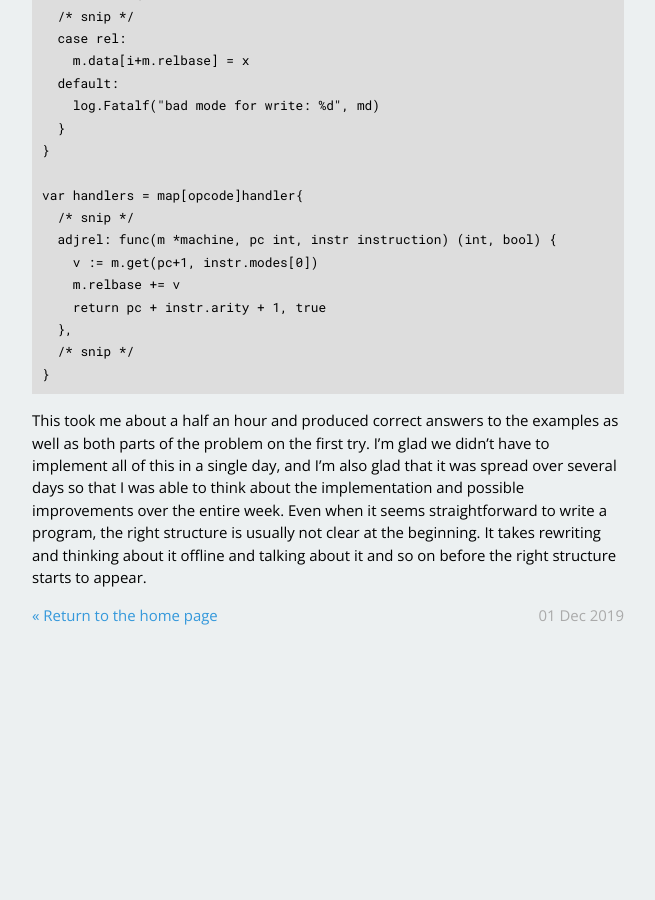
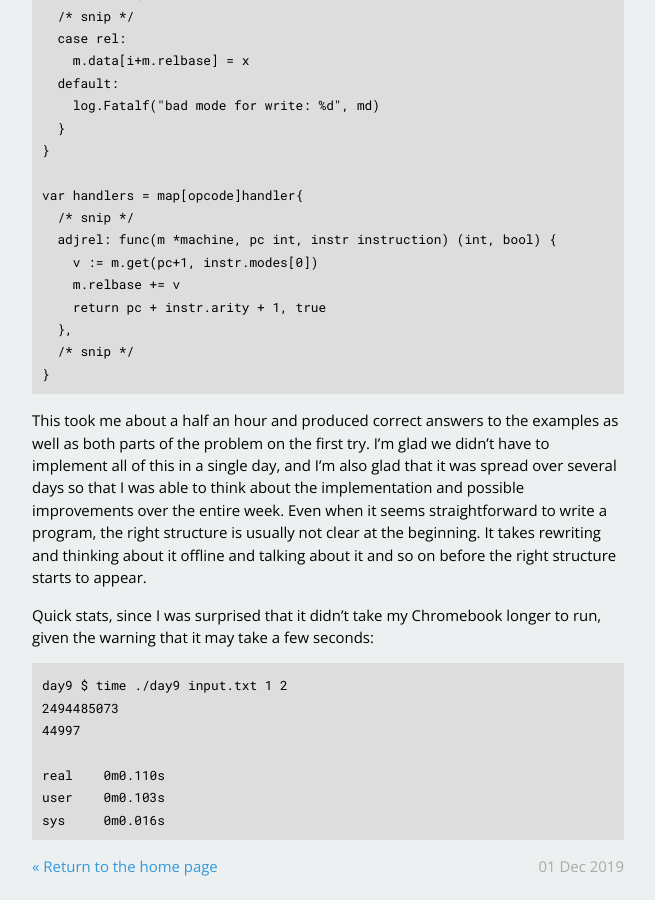
Before and after one commit to dhconnelly/dhconnelly.github.io, a Jekyll site: the page built from _posts/2019-12-01-advent-2019-running.md, in a window 1280 px wide and 900 px high, scrolled down 25732 px. Shown: the whole window, without its empty margins (312-967 px from the left). Built offline with Jekyll 4.4.1, drawn with Linux system fonts in a browser that asks for light colours; before the commit the page ends 26380 px from its top, so only the background shows below that.

Commit message:
day 9 timing

````diff
--- a/_posts/2019-12-01-advent-2019-running.md
+++ b/_posts/2019-12-01-advent-2019-running.md
@@ -1334,3 +1334,16 @@ possible improvements over the entire week. Even when it seems straightforward
 to write a program, the right structure is usually not clear at the beginning.
 It takes rewriting and thinking about it offline and talking about it and so
 on before the right structure starts to appear.
+
+Quick stats, since I was surprised that it didn't take my Chromebook longer
+to run, given the warning that it may take a few seconds:
+
+```
+day9 $ time ./day9 input.txt 1 2
+2494485073
+44997
+
+real    0m0.110s
+user    0m0.103s
+sys     0m0.016s
+```
````
